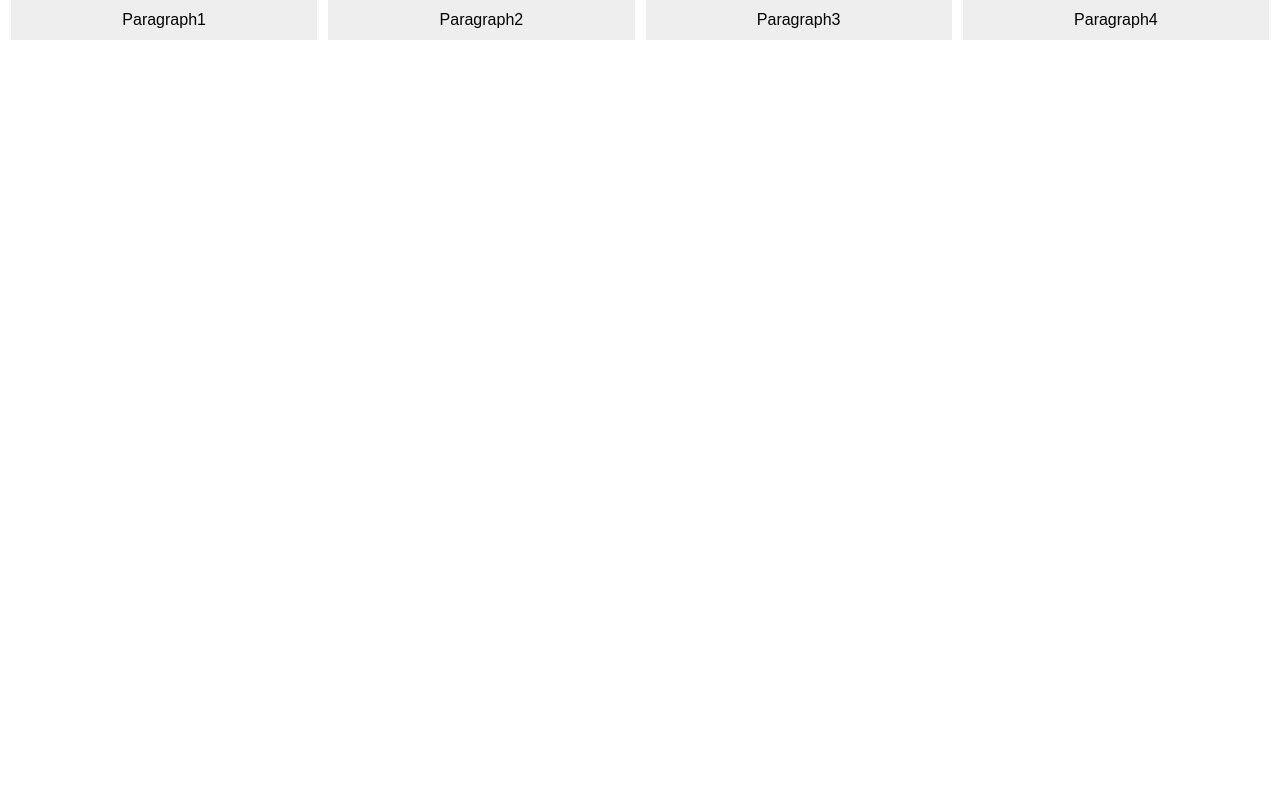
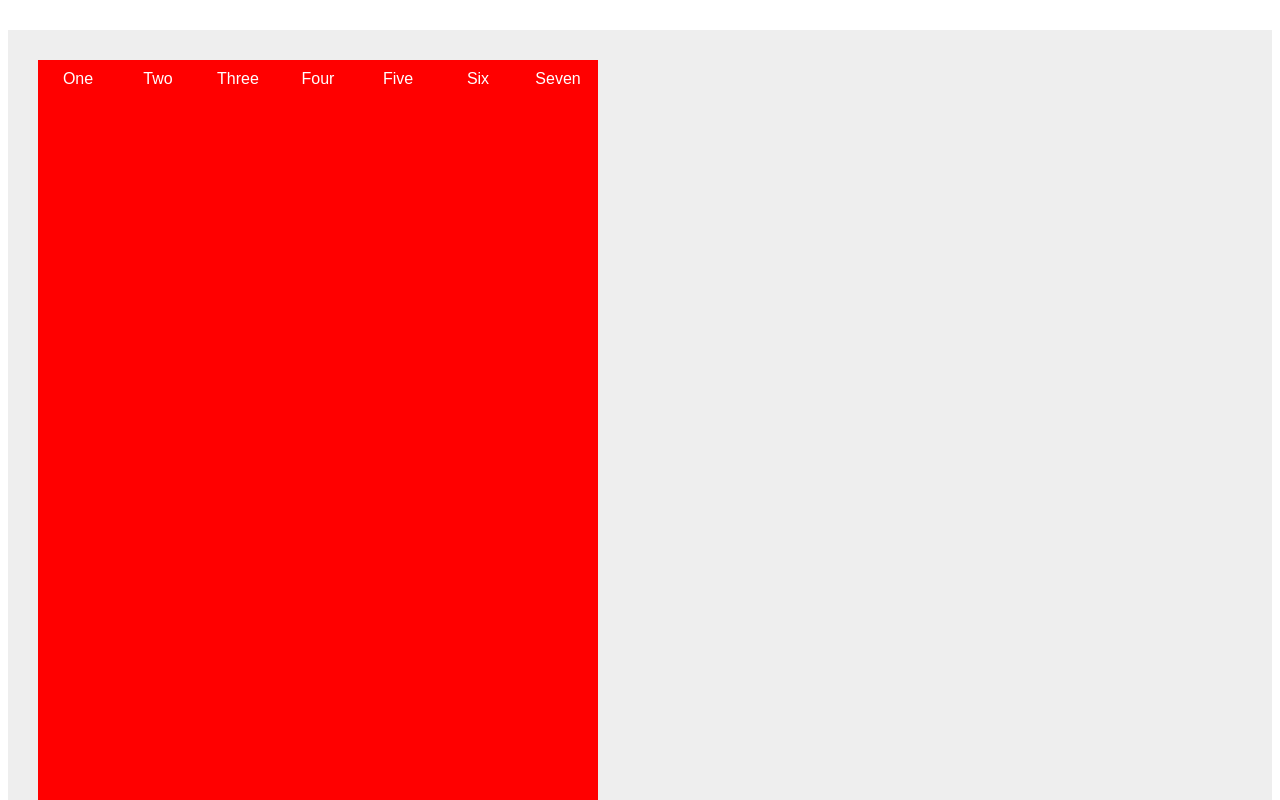
Before and after one commit to Mostafa-Shanab/Front-End-Study, a plain HTML site: page index.html in a window 1280 px wide. Shown: the top 800 px of the page. Drawn offline with Linux system fonts and the light colour scheme.

Commit message:
CSS Done with 60%

```diff
--- a/css/style.css
+++ b/css/style.css
@@ -1,11 +1,5 @@
-body {
+html {
   font-family: Arial, Helvetica, sans-serif;
-  margin: 0;
-  /*
-  font-size: 16px;
-  line-height: 0.5;
-  background-color: #f4f4f4;
-  */
 }
 
 /*
@@ -99,16 +93,32 @@ h1 {
   padding: inherit;
 } */
 
+* {
+  box-sizing: border-box;
+}
 
+:root {
+  --main-color: #ff0000;
+  --main-bg-color: #eee;
 
+}
 
+.flex {
+  background-color: #eee;
+  display: flex;
+  flex-flow: row wrap;
+  /* justify-content: center;
+  align-items: center;
+  align-content: center; */
+  height: 900px;
+  padding: 30px;
+  margin: 30px auto;
+}
 
-div {
+.flex div {
+  background-color: red;
+  color: white;
   text-align: center;
-  background-color: #eee;
-  padding-top: 11px;
-  padding-bottom: 11px;
-  width: calc((100% - 55px) / 4);
-  margin-left: 11px;
-  float: left;
+  width: 80px;
+  padding: 10px;
 }
--- a/index.html
+++ b/index.html
@@ -14,11 +14,15 @@
 
 <body>
 
-
-    <div>Paragraph1</div>
-    <div>Paragraph2</div>
-    <div>Paragraph3</div>
-    <div>Paragraph4</div>
+    <div class="flex">
+        <div>One</div>
+        <div>Two</div>
+        <div>Three</div>
+        <div>Four</div>
+        <div>Five</div>
+        <div>Six</div>
+        <div>Seven</div>
+    </div>
 
     <!--<h1>Shanab Pharmacy</h1>
     <p>Welcome to Your Pharmacy&comma; You can search for any medicine from search button OR ask for help to be helped
```
Also changed, not shown: Images_CSS/align.jpg (added), Images_CSS/filter.jpg (added), Images_CSS/flex_1.jpg (added), Images_CSS/flex_2.jpg (added), Images_CSS/gradient.jpg (added).
